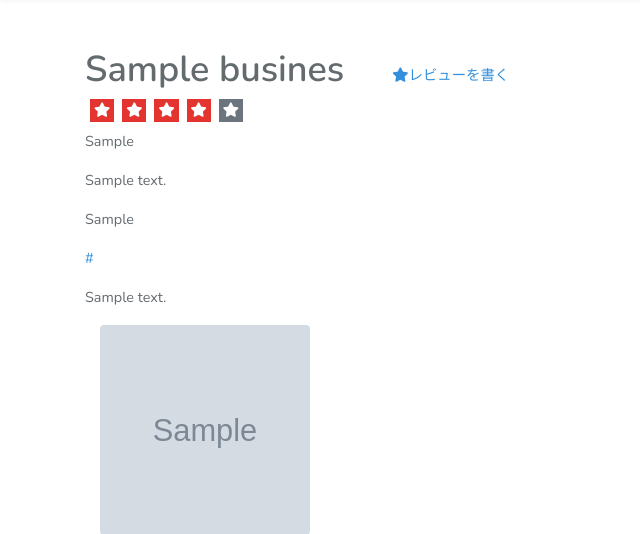
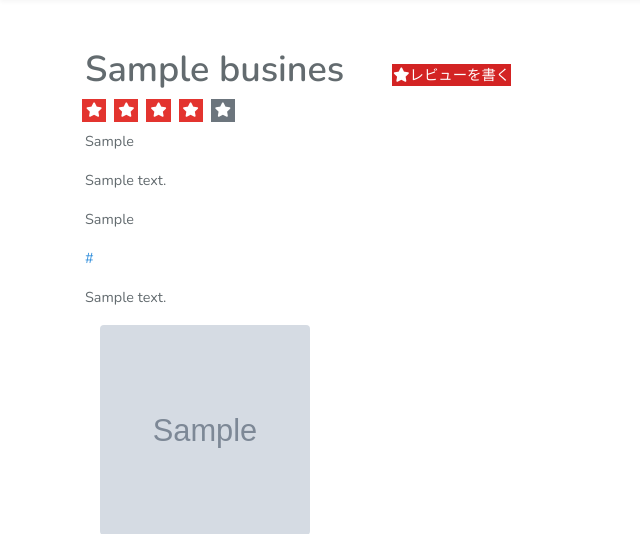
Before and after one commit to yuri0130/Famili, a Laravel app: page /businesses/1 in a window 1280 px wide. Shown: the part 55-589 px from the top of the page, without its empty margins (0-640 px from the left). Run offline with Laravel 8, Linux system fonts and the light colour scheme; tables that the repository leaves empty hold one stand-in row (values such as "Sample post"); grey boxes marked "Sample" are stand-in pictures; settings files or empty folders that the repository lacks are supplied; parts of the project's set-up code (start-up, migrations or seed data) failed here and were passed over; some libraries are stand-ins or nearby versions.

```diff
--- a/app/Http/Controllers/BusinessController.php
+++ b/app/Http/Controllers/BusinessController.php
@@ -35,6 +35,8 @@ class BusinessController extends Controller
         return view('business.create');
     }
 
+
+
     /**
      * Store a newly created resource in storage.
      *
@@ -71,6 +73,9 @@ class BusinessController extends Controller
         ]);
     }
 
+
+
+
     /**
      * Show the form for editing the specified resource.
      *
--- a/public/css/styles.css
+++ b/public/css/styles.css
@@ -151,3 +151,10 @@ img {
     height: 300px;
     width: 300px;
 }
+
+/* ここからshowpageのCSS */
+#review a {
+    color: #fff !important;
+    background: #d32323 !important;
+    border: 1px solid #d32323 !important;
+}
--- a/resources/views/business/show.blade.php
+++ b/resources/views/business/show.blade.php
@@ -8,7 +8,7 @@
                     {{ $business->name }}
                 </h1>
 
-                <div class="row mb-2 pl-3 ">
+                <div class="row mb-2 pl-2 ">
                     @for ($i = 0; $i < 5; $i++) @if ($business->rating <= $i)
                     <div class="bg-secondary mx-1 p-1">
                         <i class="fas fa-star text-white"></i>
```
Also changed, not shown: app/Http/Controllers/ReviewController.php (added, +13 -0 lines), database/migrations/2019_05_23_145747_create_review_table.php (added), public/images/愛知牧場場所.png (deleted).
